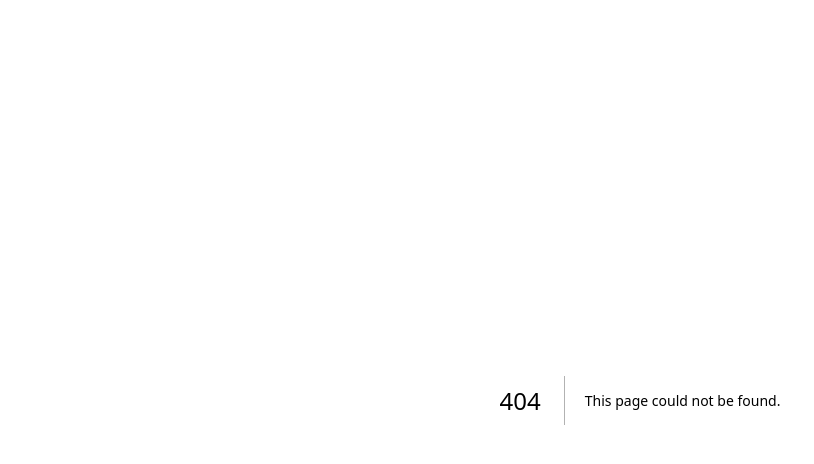
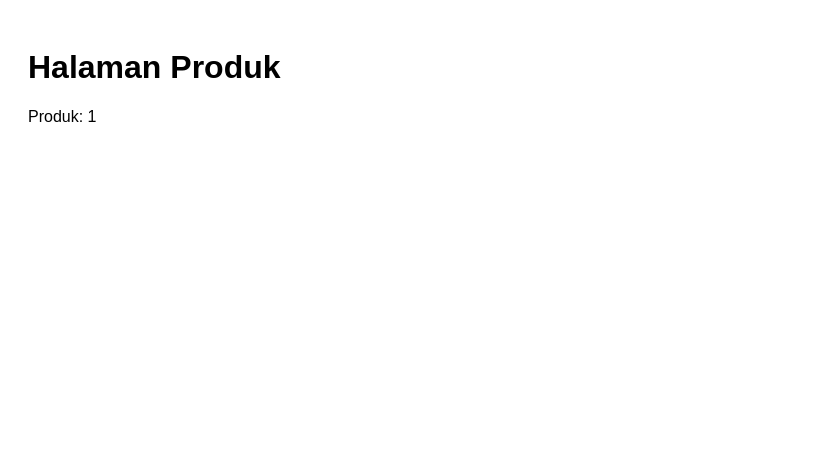
Before and after one commit to Fahrizp24/framework, a Next.js app in the folder P2/next-routing/: page /produk/1 in a window 1280 px wide. Before the commit this address had no page. Shown: the top 464 px of the page, without its empty margins (0-814 px from the left). Built offline with nearby package versions, Linux system fonts and the light colour scheme.

Commit message:
P3_4. Dynamic Routing

```diff
--- /dev/null
+++ b/P2/next-routing/src/pages/produk/[id].tsx
@@ -0,0 +1,17 @@
+import { useRouter } from 'next/router';
+
+const HalamanProduk = () => {
+//   const router = useRouter();
+//   console.log(router);
+
+    const { query }= useRouter();
+
+  return (
+    <div style={{ padding: '20px', fontFamily: 'sans-serif' }}>
+      <h1>Halaman Produk</h1>
+      <p>Produk: {query.id}</p>
+    </div>
+  );
+};
+
+export default HalamanProduk;
--- a/P2/next-routing/src/pages/user/password/index.tsx
+++ b/P2/next-routing/src/pages/user/password/index.tsx
@@ -1,4 +1,4 @@
-const UserSettingPage = () => {
+const PasswordUserPage = () => {
   return (
     <div>
       Password User Page
@@ -6,4 +6,4 @@
   );
 };
 
-export default UserSettingPage;
+export default PasswordUserPage;
```
Also changed, not shown: P2/next-routing/src/pages/produk/index.tsx (added, +9 -0 lines).
